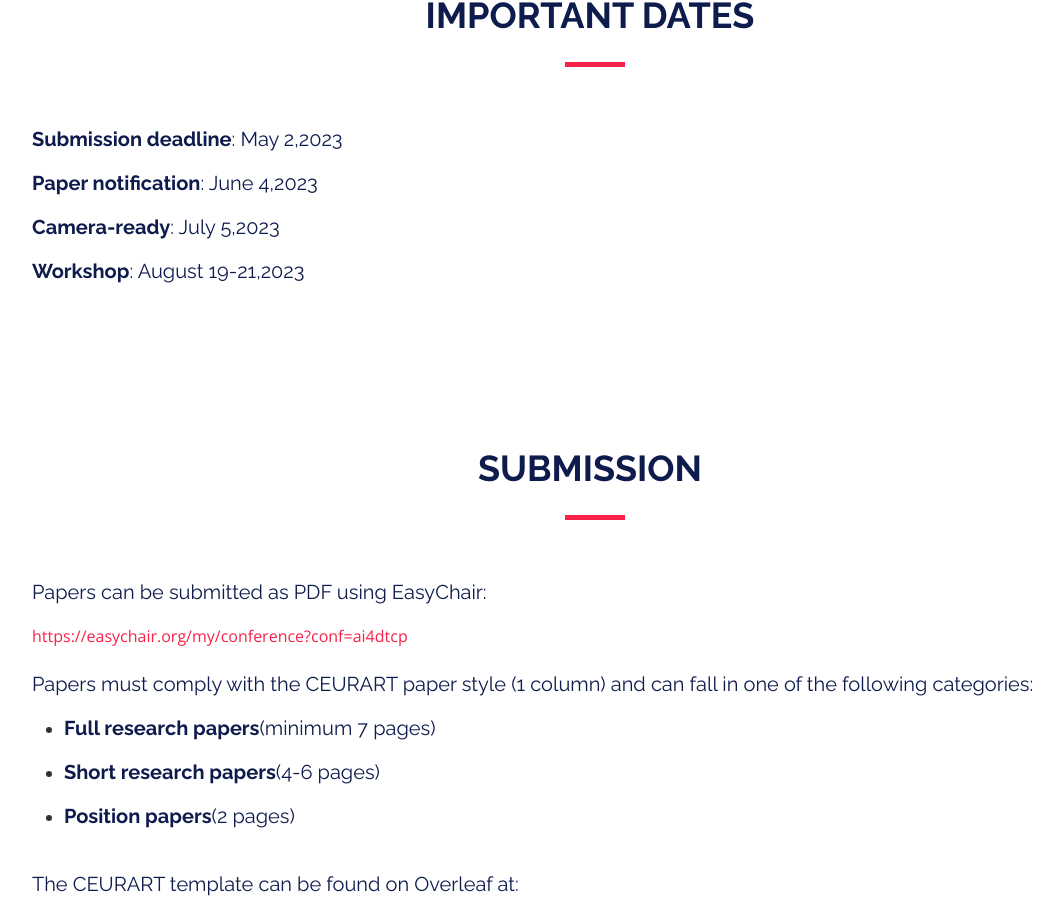
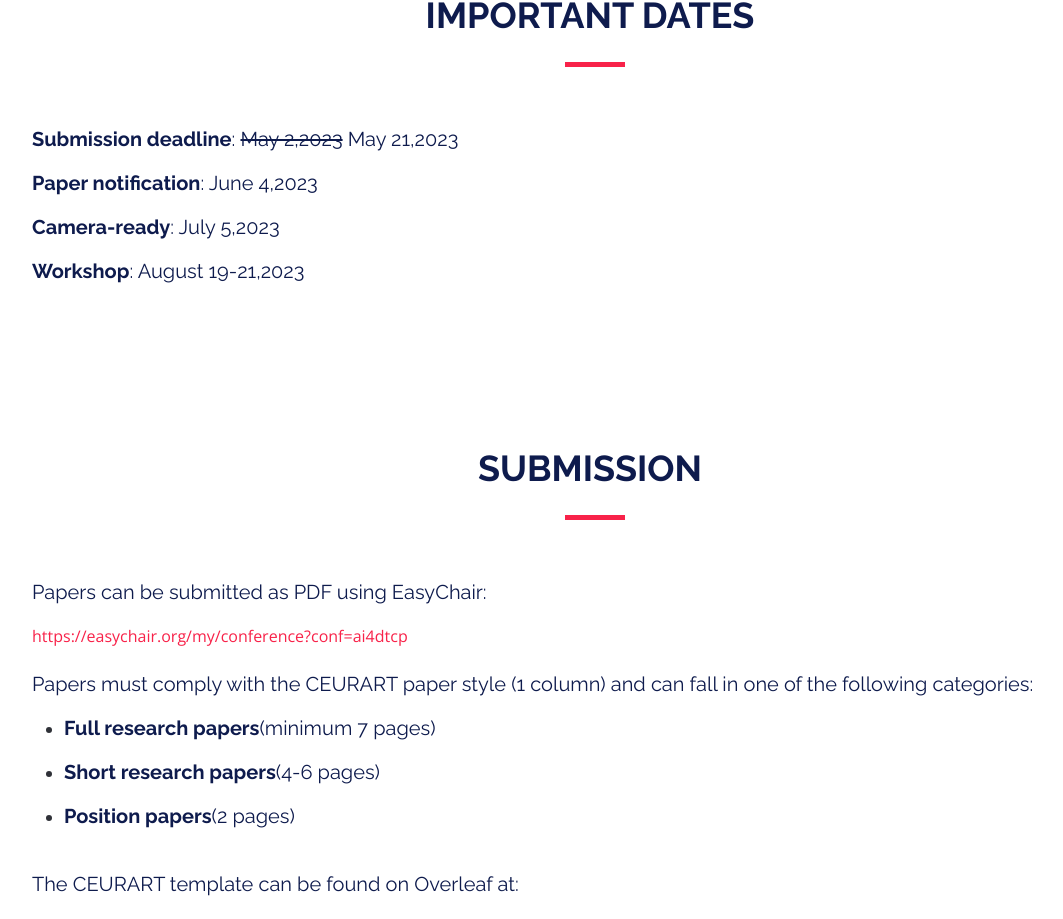
Before and after one commit to AI4DTCP/ai4dtcp.github.io, a plain HTML site: page index.html in a window 1280 px wide. Shown: the part 3276-4195 px from the top of the page, without its empty margins (50-1113 px from the left). Drawn offline with nearby package versions, Linux system fonts and the light colour scheme.

Commit message:
extension

```diff
--- a/index.html
+++ b/index.html
@@ -191,7 +191,7 @@ Digital Twin and cyber-physical systems can be enhanced with AI in several ways
           <h2>Important dates </h2>
 
         </div>
-		<h5> <b>Submission deadline</b>: May 2,2023  </h5>
+		<h5> <b>Submission deadline</b>: <s>May 2,2023</s> May 21,2023 </h5>
         <h5> <b>Paper notification</b>: June 4,2023  </h5>
 		<h5> <b>Camera-ready</b>: July 5,2023  </h5>
 		<h5> <b>Workshop</b>: August 19-21,2023  </h5>
```
